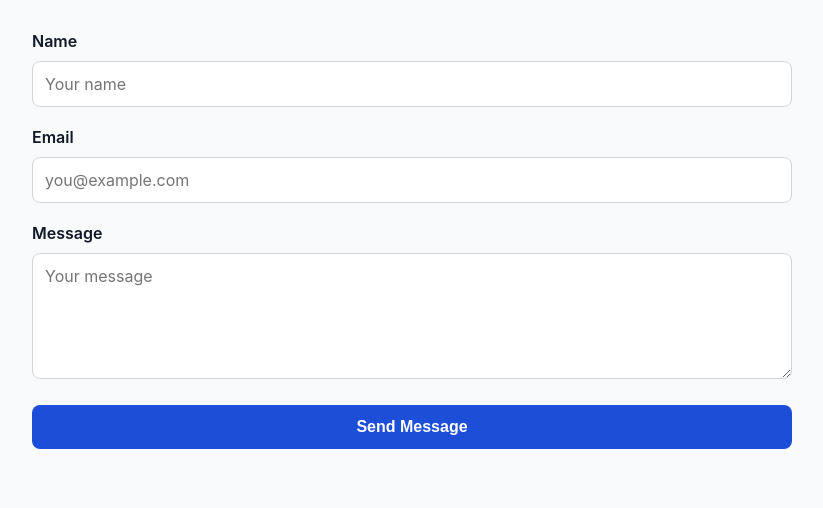
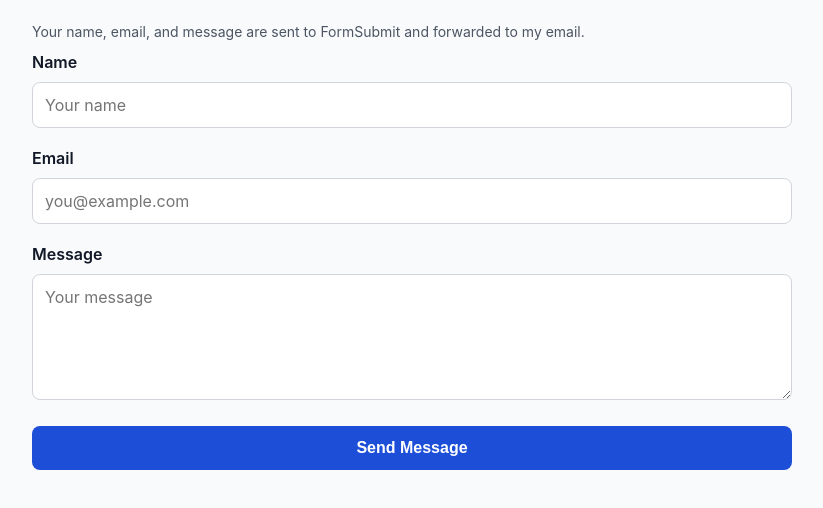
Before and after one commit to cleidyanne-castro/portfolio-week4-flyrank, a plain HTML site: page index.html in a window 1280 px wide. Shown: the part 616-1124 px from the top of the page, without its empty margins (228-1051 px from the left). Drawn offline with Linux system fonts and the light colour scheme.

Commit message:
Improve contact form disclosure and feedback

```diff
--- a/index.html
+++ b/index.html
@@ -112,6 +112,27 @@
     button:hover {
       opacity: 0.9;
     }
+
+    button:disabled {
+      cursor: wait;
+      opacity: 0.7;
+    }
+
+    .form-note,
+    #form-status {
+      font-size: 14px;
+      line-height: 1.5;
+      margin: 4px 0 0;
+    }
+
+    .form-note {
+      color: #4B5563;
+    }
+
+    #form-status {
+      color: #1D4ED8;
+      min-height: 21px;
+    }
   </style>
 </head>
 
@@ -137,6 +158,7 @@
 
     <section id="contact">
       <h2>Contact Me</h2>
+      <p class="form-note">Your name, email, and message are sent to FormSubmit and forwarded to my email.</p>
 
       <form
         id="contact-form"
```
Also changed, not shown: 1 other file.
